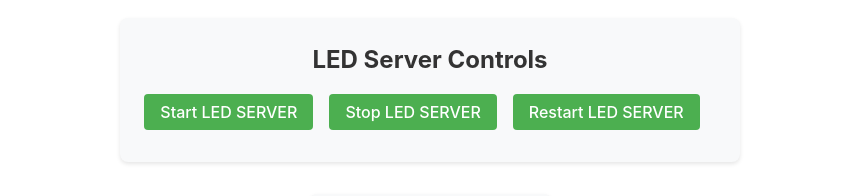
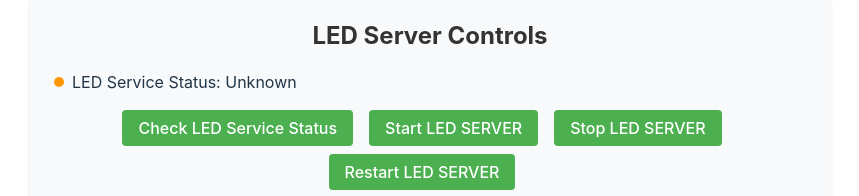
Before and after one commit to mtrujilloariza/matrix-web-app, a React (Vite) app: page /admin in a window 1280 px wide. Shown: the part 251-447 px from the top of the page, without its empty margins (210-1069 px from the left). Built offline with nearby package versions, Linux system fonts and the light colour scheme.

Commit message:
add led status checker

```diff
--- a/src/components/Admin.css
+++ b/src/components/Admin.css
@@ -51,26 +51,6 @@
   background-color: #45a049;
 }
 
-.image-input {
-  display: flex;
-  flex-direction: column;
-  align-items: center;
-  gap: 1rem;
-}
-
-.image-input img {
-  max-width: 200px;
-  max-height: 200px;
-  border: 1px solid #ccc;
-}
-
-.image-input input {
-  width: 100%;
-  padding: 0.5rem;
-  border: 1px solid #ccc;
-  border-radius: 4px;
-}
-
 .status-message {
   margin-top: 1rem;
   padding: 0.5rem 1rem;
@@ -80,3 +60,32 @@
   font-size: 0.9rem;
   transition: opacity 0.3s;
 }
+
+.status-indicator {
+  display: flex;
+  align-items: center;
+  gap: 0.5rem;
+  margin-bottom: 1rem;
+}
+
+.status-dot {
+  width: 10px;
+  height: 10px;
+  border-radius: 50%;
+}
+
+.status-dot.running {
+  background-color: #4CAF50;
+}
+
+.status-dot.stopped {
+  background-color: #f44336;
+}
+
+.status-dot.unknown {
+  background-color: #ff9800;
+}
+
+.status-dot.error {
+  background-color: #f44336;
+}
--- a/src/components/Admin.tsx
+++ b/src/components/Admin.tsx
@@ -51,9 +51,21 @@ async function sendImage(url: string) {
   }
 }
 
+async function testLEDService() {
+  try {
+    const response = await fetch('/api/testLEDService');
+    const result = await response.json();
+    return result;
+  } catch (error) {
+    console.error('Failed to test LED service:', error);
+    throw error;
+  }
+}
+
 function Admin() {
   const [status, setStatus] = useState<string | null>(null);
   const [imageUrl, setImageUrl] = useState('');
+  const [ledServiceStatus, setLEDServiceStatus] = useState<string>('Unknown');
 
   const handleAction = async (action: () => Promise<void>, message: string) => {
     setStatus(message);
@@ -62,6 +74,19 @@ function Admin() {
       setStatus(null);
     } catch (error: any) {
       setStatus(`Error: ${error.message}`);
+      setTimeout(() => setStatus(null), 3000);
+    }
+  };
+
+  const handleTestLEDService = async () => {
+    try {
+      const result = await testLEDService();
+      setLEDServiceStatus(result.status);
+      setStatus(result.message);
+      setTimeout(() => setStatus(null), 3000);
+    } catch (error) {
+      setLEDServiceStatus('error');
+      setStatus('Failed to check LED service status');
       setTimeout(() => setStatus(null), 3000);
     }
   };
@@ -80,6 +105,11 @@ function Admin() {
       <div className="controls">
         <div className="control-group">
           <h2>LED Server Controls</h2>
+          <div className="status-indicator">
+            <span className={`status-dot ${ledServiceStatus.toLowerCase()}`}></span>
+            <span>LED Service Status: {ledServiceStatus}</span>
+          </div>
+          <button onClick={handleTestLEDService}>Check LED Service Status</button>
           <button onClick={() => handleAction(startLEDServer, 'Starting LED server...')}>
             Start LED SERVER
           </button>
--- a/src/components/MatrixCanvas.css
+++ b/src/components/MatrixCanvas.css
@@ -66,15 +66,6 @@
   background-color: #45a049;
 }
 
-.controls button.disabled {
-  background-color: #cccccc;
-  cursor: not-allowed;
-}
-
-.controls button.disabled:hover {
-  background-color: #cccccc;
-}
-
 .status-message {
   padding: 0.5rem 1rem;
   border-radius: 4px;
```
Also changed, not shown: 1 other file (tests, documents, lock files or other folders).
